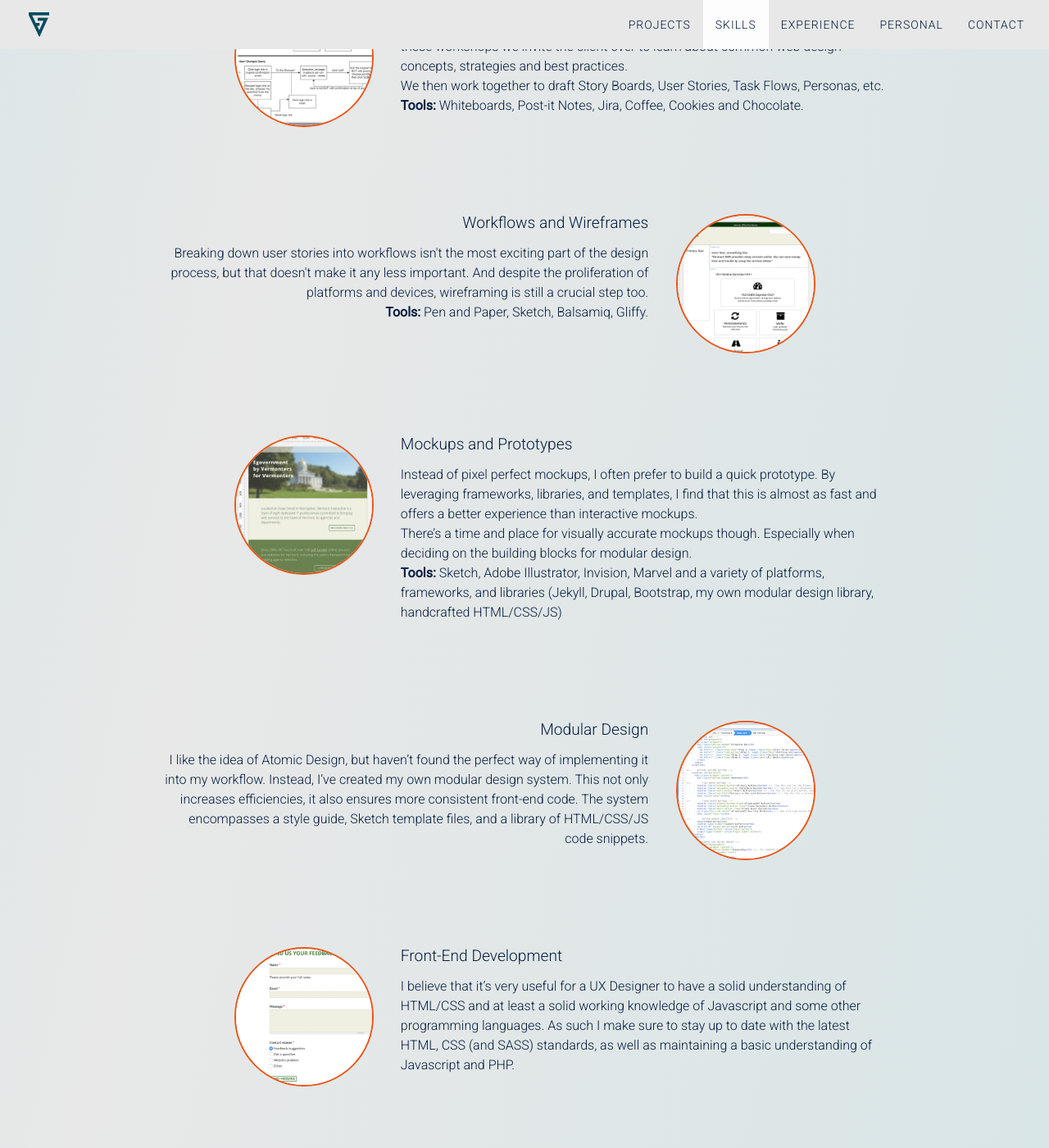
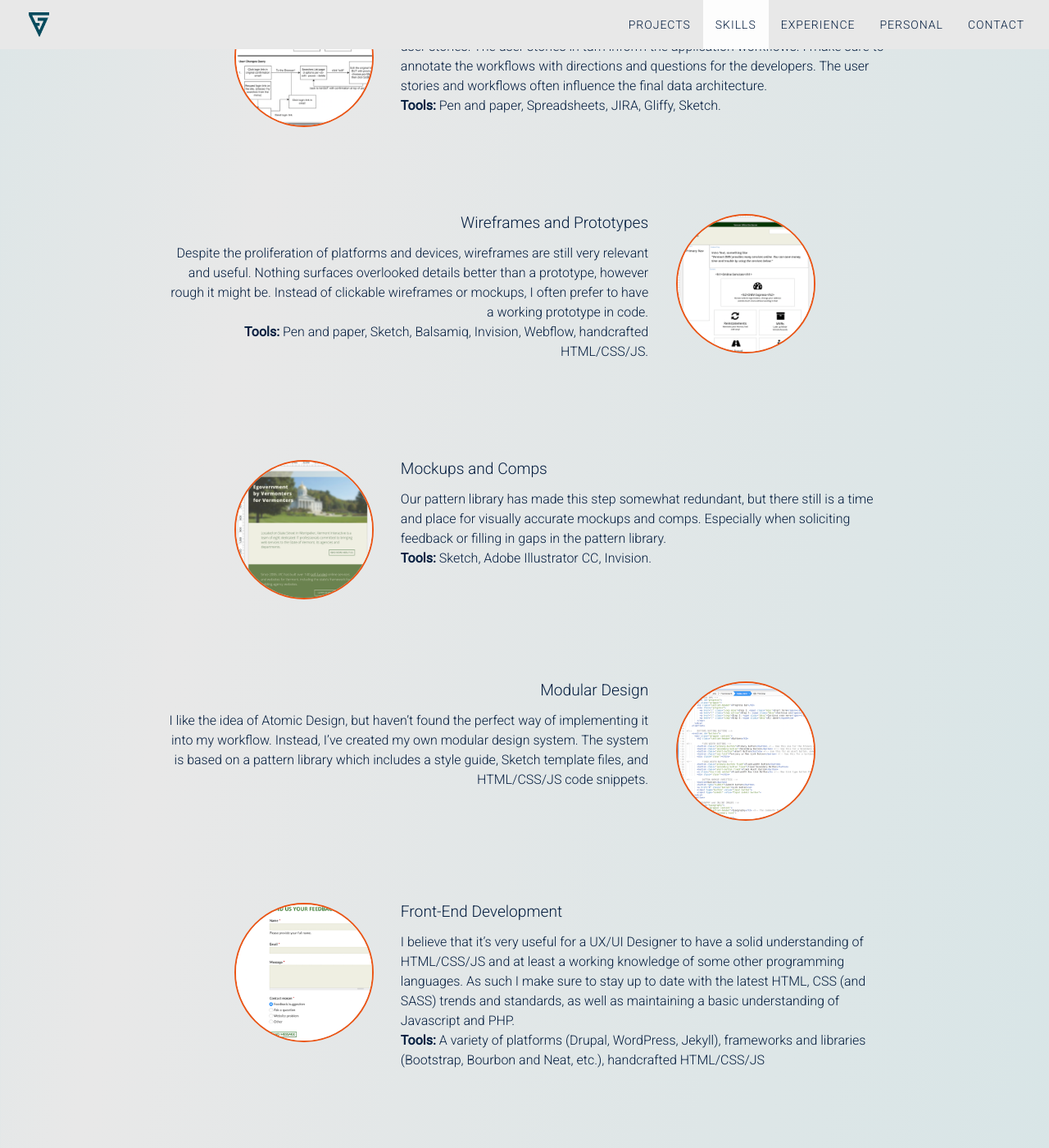
Before and after one commit to fredvg/fredvg.github.io, a Jekyll site: the page built from index.html, in a window 1280 px wide and 1400 px high, scrolled down 2034 px. Shown: the whole window at 82% size. Built offline with Jekyll 4.4.1, drawn with Linux system fonts in a browser that asks for light colours; some of the changed text lies outside the part shown.

Commit message:
Updated skills section

```diff
--- a/_includes/skills.html
+++ b/_includes/skills.html
@@ -13,8 +13,8 @@
                                     <h3>Research</h3>
                                 </div>
                                 <div class="timeline-body">
-                                  <p>As a UX Designer and jack of many trades, I’m no stranger to research.</p>
-                                  <p><strong>Tools:</strong> User Interviews, Competitor Analysis, Google Analytics, Design Workshops, Touchpoint meetings.</p>
+                                  <p>As a UX Designer and jack of many trades, I’m no stranger to conducting research.</p>
+                                  <p><strong>Tools:</strong> User Interviews, Field Trips, Competitor Analysis, Google Analytics, Workshops, Touchpoint Meetings.</p>
                                 </div>
                             </div>
                         </li>
@@ -24,12 +24,11 @@
                             </div>
                             <div class="timeline-panel">
                                 <div class="timeline-heading">
-                                    <h3>Workshops</h3>
+                                    <h3>Story Boards, User Stories, and Workflows</h3>
                                 </div>
                                 <div class="timeline-body">
-                                  <p>In my current position, I've introduced Research and Design Workshops. During these workshops we invite the client over to learn about common web design concepts, strategies and best practices.</p>
-                                  <p>We then work together to draft Story Boards, User Stories, Task Flows, Personas, etc.</p>
-                                  <p><strong>Tools:</strong> Whiteboards, Post-it Notes, Jira, Coffee, Cookies and Chocolate. </p>
+                                  <p>I often like to draw story boards, these are very helpful in breaking tasks down into user stories. The user stories in turn inform the application workflows. I make sure to annotate the workflows with directions and questions for the developers. The user stories and workflows often influence the final data architecture.</p>
+                                  <p><strong>Tools:</strong> Pen and paper, Spreadsheets, JIRA, Gliffy, Sketch.</p>
                             </div>
                         </li>
                         <li>
@@ -38,11 +37,11 @@
                             </div>
                             <div class="timeline-panel">
                                 <div class="timeline-heading">
-                                    <h3>Workflows and Wireframes</h3>
+                                    <h3>Wireframes and Prototypes</h3>
                                 </div>
                                 <div class="timeline-body">
-                                  <p>Breaking down user stories into workflows isn't the most exciting part of the design process, but that doesn't make it any less important. And despite the proliferation of platforms and devices, wireframing is still a crucial step too.</p>
-                                  <p><strong>Tools:</strong> Pen and Paper, Sketch, Balsamiq, Gliffy.</p>
+                                  <p>Despite the proliferation of platforms and devices, wireframes are still very relevant and useful. Nothing surfaces overlooked details better than a prototype, however rough it might be. Instead of clickable wireframes or mockups, I often prefer to have a working prototype in code.</p>
+                                  <p><strong>Tools:</strong> Pen and paper, Sketch, Balsamiq, Invision, Webflow, handcrafted HTML/CSS/JS.</p>
                                 </div>
                             </div>
                         </li>
@@ -52,12 +51,11 @@
                             </div>
                             <div class="timeline-panel">
                                 <div class="timeline-heading">
-                                    <h3>Mockups and Prototypes</h3>
+                                    <h3>Mockups and Comps</h3>
                                 </div>
                                 <div class="timeline-body">
-                                  <p>Instead of pixel perfect mockups, I often prefer to build a quick prototype. By leveraging frameworks, libraries, and templates, I find that this is almost as fast and offers a better experience than interactive mockups.</p>
-                                  <p>There’s a time and place for visually accurate mockups though. Especially when deciding on the building blocks for modular design.</p>
-                                  <p><strong>Tools:</strong> Sketch, Adobe Illustrator, Invision, Marvel and a variety of platforms, frameworks, and libraries (Jekyll, Drupal, Bootstrap, my own modular design library, handcrafted HTML/CSS/JS)</p>
+                                  <p>Our pattern library has made this step somewhat redundant, but there still is a time and place for visually accurate mockups and comps. Especially when soliciting feedback or filling in gaps in the pattern library.</p>
+                                  <p><strong>Tools:</strong> Sketch, Adobe Illustrator CC, Invision.</p>
                                   </div>
                             </div>
                         </li>
@@ -70,7 +68,7 @@
                                     <h3>Modular Design</h3>
                                 </div>
                                 <div class="timeline-body">
-                                  <p>I like the idea of Atomic Design, but haven’t found the perfect way of implementing it into my workflow. Instead, I’ve created my own modular design system. This not only increases efficiencies, it also ensures more consistent front-end code. The system encompasses a style guide, Sketch template files, and a library of HTML/CSS/JS code snippets.</p>
+                                  <p>I like the idea of Atomic Design, but haven’t found the perfect way of implementing it into my workflow. Instead, I’ve created my own modular design system. The system is based on a pattern library which includes a style guide, Sketch template files, and HTML/CSS/JS code snippets.</p>
                                 </div>
                         </li>
                         <li class="timeline-inverted">
@@ -82,7 +80,8 @@
                                     <h3>Front-End Development</h3>
                                 </div>
                                 <div class="timeline-body">
-                                  <p>I believe that it’s very useful for a UX Designer to have a solid understanding of HTML/CSS and at least a solid working knowledge of Javascript and some other programming languages. As such I make sure to stay up to date with the latest HTML, CSS (and SASS) standards, as well as maintaining a basic understanding of Javascript and PHP.</p>
+                                  <p>I believe that it’s very useful for a UX/UI Designer to have a solid understanding of HTML/CSS/JS and at least a working knowledge of some other programming languages. As such I make sure to stay up to date with the latest HTML, CSS (and SASS) trends and standards, as well as maintaining a basic understanding of Javascript and PHP.</p>
+                                  <p><strong>Tools:</strong> A variety of platforms (Drupal, WordPress, Jekyll), frameworks and libraries (Bootstrap, Bourbon and Neat, etc.), handcrafted HTML/CSS/JS</p>
                                 </div>
                         </li>
                         <li>
@@ -108,6 +107,7 @@
                                 </div>
                                 <div class="timeline-body">
                                   <p>While my team currently use a semi-Agile approach to project management and I'm not formally trained in Agile, I have plenty of experience making sure a project moves along a well planned path from start to finish.</p>
+                                  <p><strong>Tools:</strong> Basecamp, JIRA, Confluence.</p>
                                 </div>
                             </div>
                         </li>
@@ -134,6 +134,7 @@
                                 </div>
                                 <div class="timeline-body">
                                   <p>Despite my focus on UX and web design, the occasional offline project has come my way. I've done branding and logo design, and have designed brochures, informational cards, signage and more.</p>
+                                  <p><strong>Tools:</strong> Pen and Paper, Adobe Photoshop, Adobe Illustrator, Adobe Indesign, Sketch. </p>
                                 </div>
                         </li>
                         <li>
```
